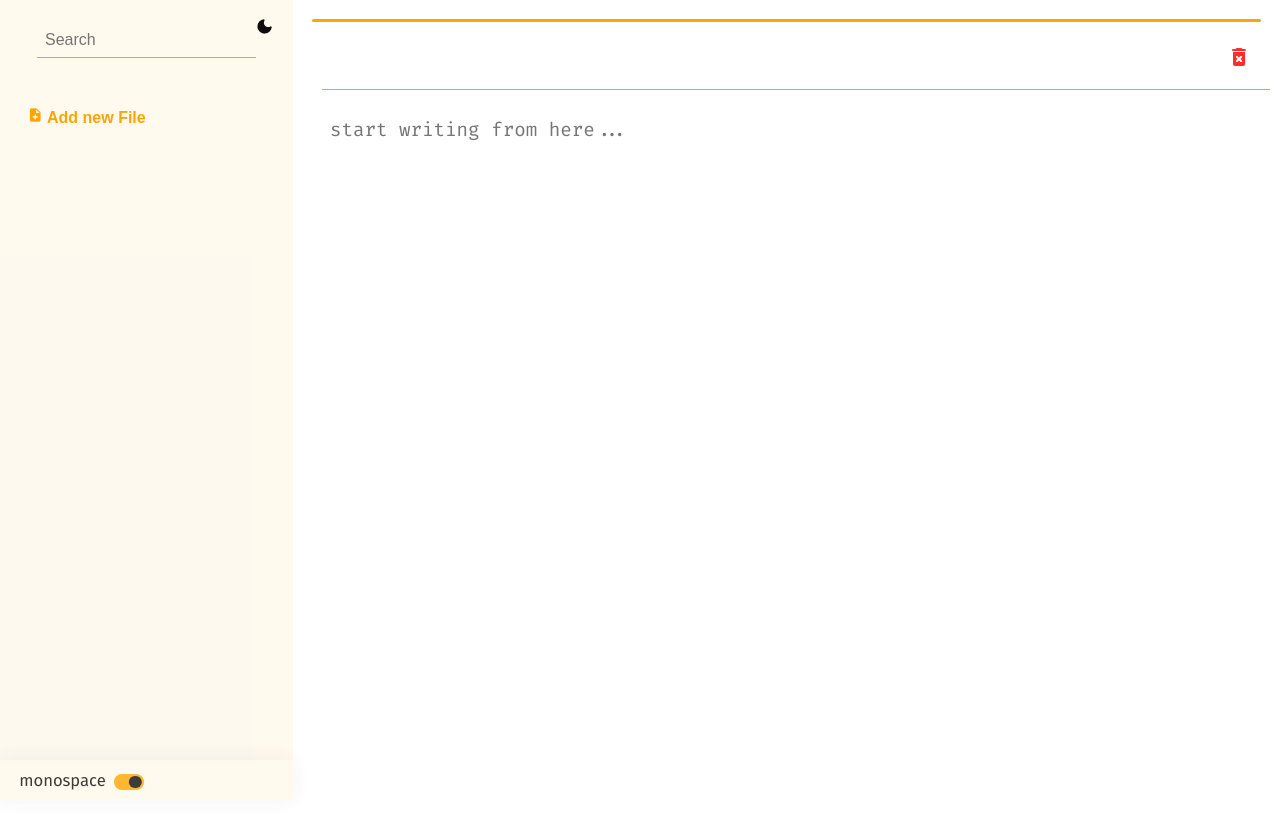
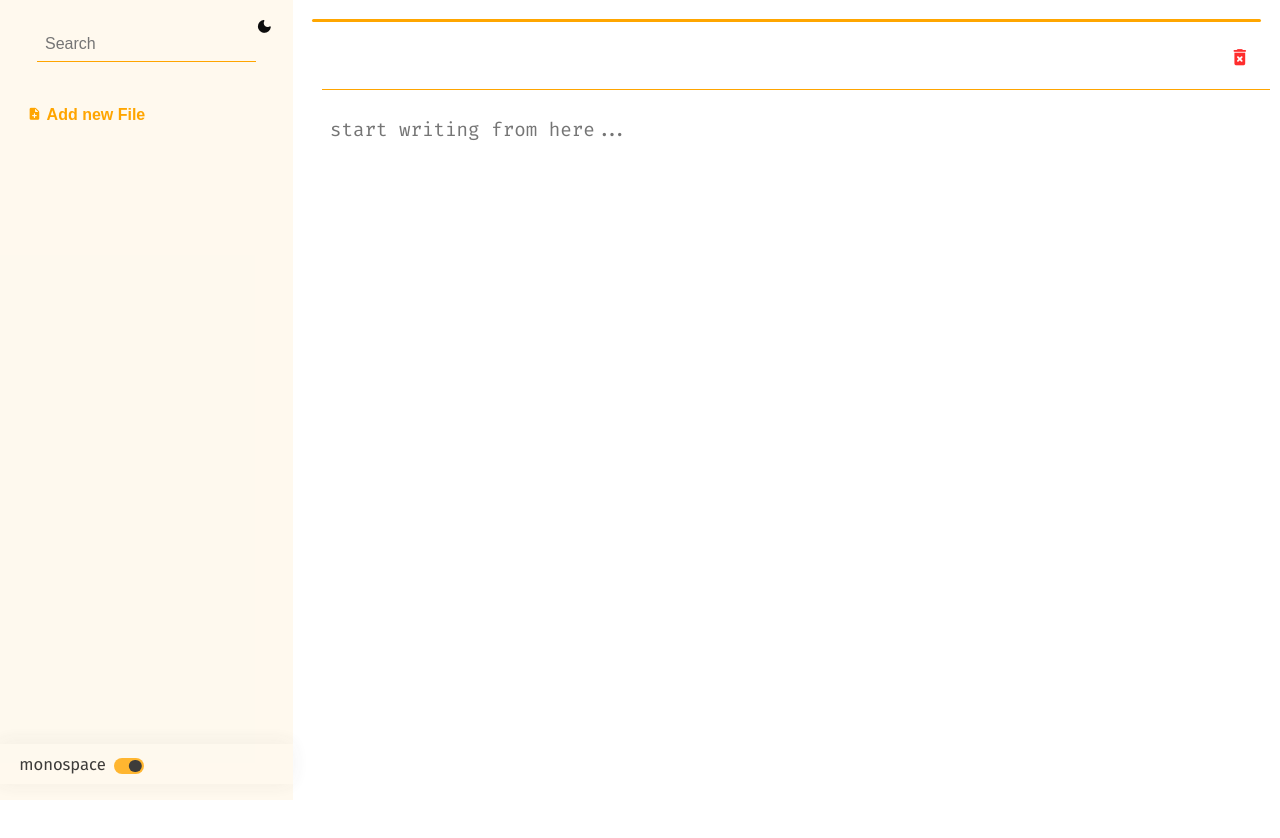
Before and after one commit to mohitk0208/notes-pwa, a plain HTML site: page index.html in a window 1280 px wide. Drawn offline with nearby package versions, Linux system fonts and the light colour scheme.

Commit message:
fixed icons alignment

```diff
--- a/index.html
+++ b/index.html
@@ -31,7 +31,8 @@
 				</div>
 				<div class="options-container">
 					<button class="add-btn remove-btn-style">
-						<span class="material-icons-round"> note_add </span> Add new File
+						<span class="material-icons-round"> note_add </span>
+						<span>Add new File</span>
 					</button>
 				</div>
 				<div class="files-container">
--- a/script.js
+++ b/script.js
@@ -226,7 +226,7 @@ function createHTMLFile(localNote, selected = false) {
 
 	// ________________ p ___________________
 	const p = document.createElement("p");
-	p.innerHTML = `<span class="material-icons-round">description</span> ${localNote.name}`;
+	p.innerHTML = `<span class="material-icons-round">description</span><span>${localNote.name}</span>`;
 	p.setAttribute("data-note-id", localNote.id);
 
 	// _______________button__________________
--- a/style.css
+++ b/style.css
@@ -61,7 +61,7 @@
 }
 
 .material-icons-round  {
-	font-size: inherit;
+	font-size: .9em;
 }
 
 body.dark {
@@ -223,7 +223,7 @@ body.dark .left-panel::after {
 
 .search-container {
 	width: 100%;
-	height: 10%;
+	height: 11%;
 	background-color: var(--search-cont-bg);
 	padding: 1em 0.5em;
 	display: flex;
@@ -268,12 +268,12 @@ body.dark .left-panel::after {
 
 .options-container {
 	width: 100%;
-	height: 10%;
+	height: 7%;
 
 	background-color: var(--options-cont-bg);
 
 	border-width: 1px 0;
-	padding: 1em;
+	padding: .5em 1em;
 
 }
 
@@ -289,7 +289,15 @@ body.dark .left-panel::after {
 	border-radius: 5px;
 	transition: background-color 100ms ease;
 	cursor: pointer;
+
+	display: flex;
+	align-items: center;
+	gap: 5px;
 }
+
+/* .options-container .add-btn span {
+	display: inline-block
+} */
 
 .options-container .add-btn:hover,
 .options-container .add-btn:focus
@@ -326,14 +334,18 @@ body.dark .left-panel::after {
 	padding: 0.4em;
 	font-size: 1.1rem;
 	line-height: 2rem;
-	vertical-align: top;
+	vertical-align: middle;
 	opacity: .8;
-	 transition: color 200ms ease;
+	transition: color 200ms ease;
+
+	display: flex;
+	align-items: center;
+	gap: 5px;
 }
 
-.files-container .file p span {
+/* .files-container .file p span {
 	font-size: 1rem;
-}
+} */
 
 .file .delete-btn {
 	position: absolute;
```
